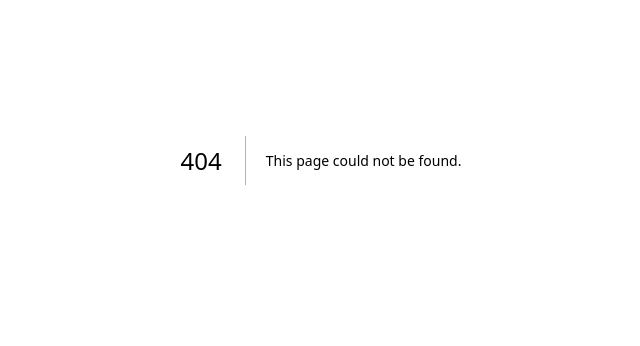
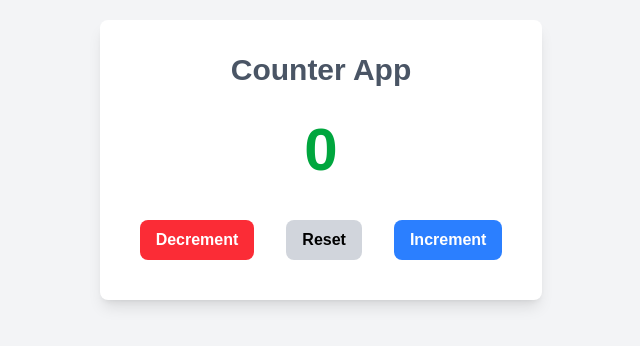
Before and after one commit to sitipolmalang/learn-next-v1, a Next.js app: page /counter in a window 1280 px wide. Before the commit this address had no page. Shown: the part 240-586 px from the top of the page, without its empty margins (319-959 px from the left). Built offline with nearby package versions, Linux system fonts and the light colour scheme.

Commit message:
3 commit

```diff
--- a/app/components/WellcomeComponent.tsx
+++ b/app/components/WellcomeComponent.tsx
@@ -1,4 +1,4 @@
-import ButtonComponent from './ButtonComponent';
+import ButtonComponent from './client/ButtonComponent';
 
 
 export default function WelcomeComponent() {
--- a/app/components/ButtonComponent.tsx
+++ b/app/components/client/ButtonComponent.tsx
@@ -3,7 +3,7 @@ import React from 'react';
 interface ButtonProps {
     label: string;
     onClick?: () => void;
-    variant?: 'primary' | 'secondary';
+    variant?: 'primary' | 'secondary' | 'danger';
 }
 
 
--- /dev/null
+++ b/app/counter/page.tsx
@@ -0,0 +1,32 @@
+'use client';
+import { useState } from 'react';
+import ButtonComponent from '../components/client/ButtonComponent';
+
+export default function CounterPage() {
+    const [count, setCount] = useState(0);
+
+    const increment = () => setCount(count + 1);
+    const decrement = () => setCount(count - 1);
+    const reset = () => setCount(0);
+
+    return (
+        <div className="flex items-center justify-center min-h-screen bg-gray-100">
+            <div className="bg-white p-8 rounded-lg shadow-lg">
+                <h1 className="text-3xl font-bold text-center mb-8 text-gray-600">Counter App</h1>
+
+                <div className="text-6xl font-bold text-center text-green-600 mb-8">
+                    {count}
+                </div>
+                {/* className="px-6 py-2 bg-red-500 text-white rounded-lg hover:bg-red-600" */}
+
+                <div className="flex gap-4 justify-center">
+                    <ButtonComponent label="Decrement" onClick={decrement} variant="danger" />
+
+                    <ButtonComponent label="Reset" onClick={reset} variant="secondary" />
+
+                    <ButtonComponent label="Increment" onClick={increment} />
+                </div>
+            </div>
+        </div>
+    );
+}
```
